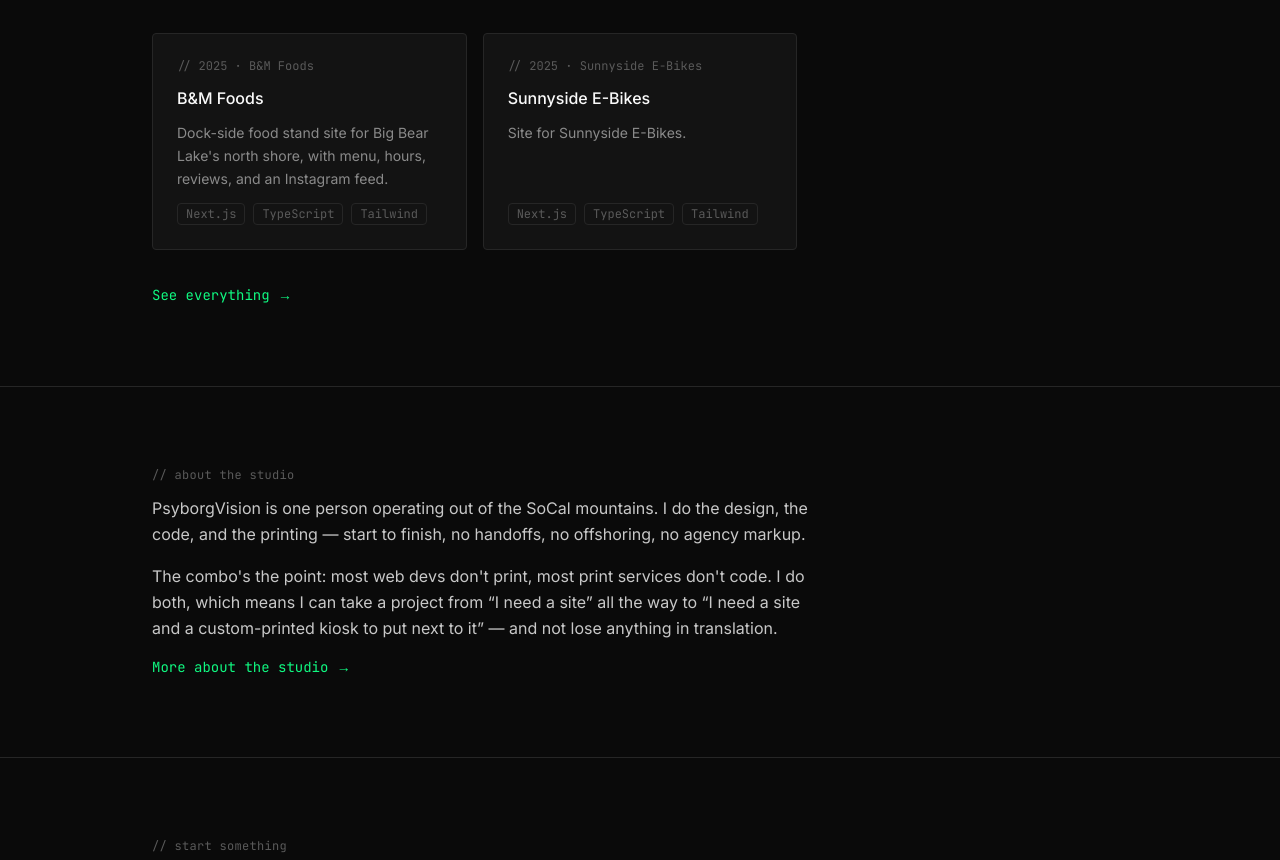
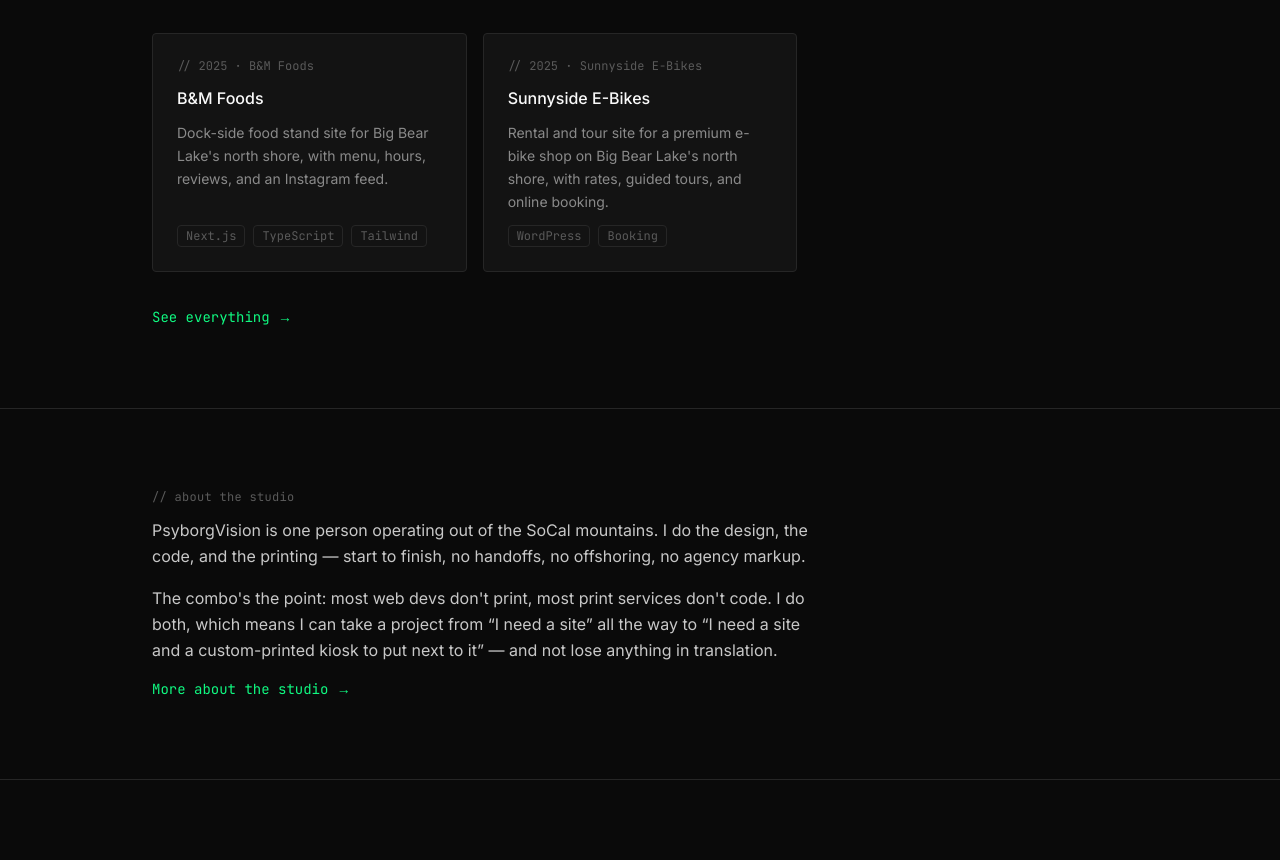
Before and after one commit to PsyborgVison/psyborgvision-site, a Next.js app: page / in a window 1280 px wide. Shown: the part 1460-2320 px from the top of the page. Built offline with nearby package versions, Linux system fonts and the light colour scheme.

Commit message:
Fill in real Sunnyside E-Bikes details
Pulled from the live WordPress site: e-bike rentals and guided tours
on Big Bear Lake's north shore in Fawnskin, CA.

```diff
--- a/src/content/work.ts
+++ b/src/content/work.ts
@@ -31,11 +31,13 @@ export const projects: WorkProject[] = [
     title: "Sunnyside E-Bikes",
     year: "2025",
     client: "Sunnyside E-Bikes",
-    summary: "Site for Sunnyside E-Bikes.",
-    tags: ["Next.js", "TypeScript", "Tailwind"],
+    summary:
+      "Rental and tour site for a premium e-bike shop on Big Bear Lake's north shore, with rates, guided tours, and online booking.",
+    tags: ["WordPress", "Booking"],
     featured: true,
     url: "https://sunnysideebikes.com",
     status: "managed",
+    body: "Site for Sunnyside E-Bikes, a rental and guided-tour shop at 39122 North Shore Dr in Fawnskin, CA, on Big Bear Lake's quieter north shore. Riders can browse the fleet of front and full-suspension e-bikes (fat off-road tires, powerful pedal-assist/full-electric modes, disc brakes), book rentals and guided sunset/trail tours online, check hours and rates, and read local trail guides for Fawnskin. Built on WordPress and actively managed with ongoing updates to hours, rates, and seasonal promos.",
   },
 ];
 
```
